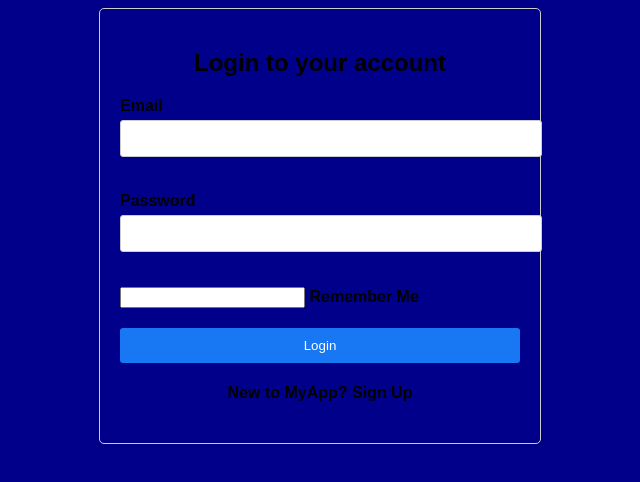
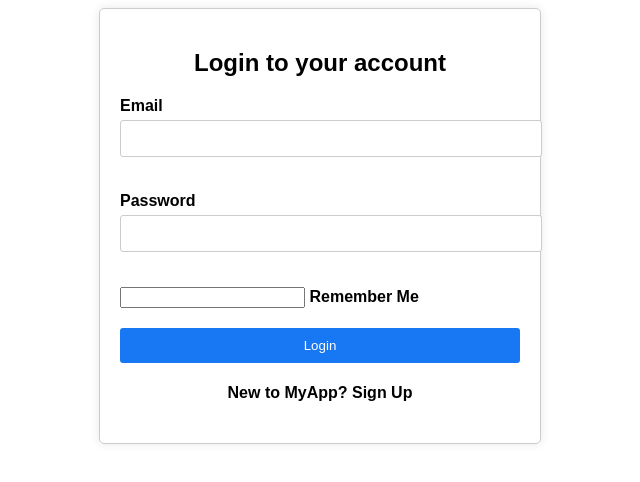
Before and after one commit to DebPrasadSethy/FACE-BOOK, a plain HTML site: page index.html in a window 1280 px wide. Shown: the whole page, without its empty margins (320-960 px from the left). Drawn offline with Linux system fonts and the light colour scheme.

Commit message:
Update index.html

```diff
--- a/index.html
+++ b/index.html
@@ -47,7 +47,7 @@
     </style>
     <style>
         body {
-            background-color: #00008B; /* Dark blue color */
+            background-color: #ffffff;
         }
     </style>
 </head>
```
